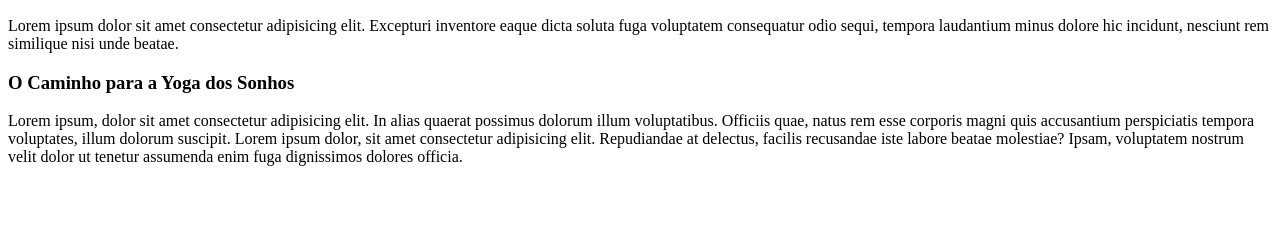
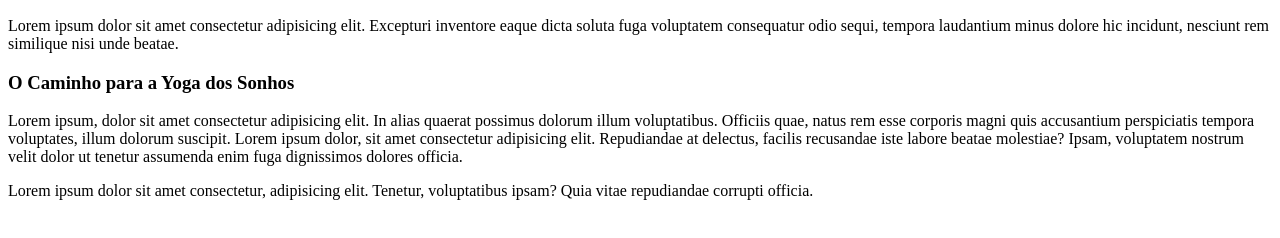
Before and after one commit to Lume-barbosa/projeto-site, a plain HTML site: page index.html in a window 1280 px wide. Shown: the part 110-348 px from the top of the page. Drawn offline with Linux system fonts and the light colour scheme.

Commit message:
exclamacao

```diff
--- a/index.html
+++ b/index.html
@@ -3,7 +3,7 @@
 <head>
     <meta charset="UTF-8">
     <meta name="viewport" content="width=device-width, initial-scale=1.0">
-    <title>Sonhoverso</title>
+    <title>Sonhoverso!</title>
 </head>
 <body>
     <main>
@@ -15,6 +15,8 @@
 
           <h3> O Caminho para a Yoga dos Sonhos</h3>
           <p>Lorem ipsum, dolor sit amet consectetur adipisicing elit. In alias quaerat possimus dolorum illum voluptatibus. Officiis quae, natus rem esse corporis magni quis accusantium perspiciatis tempora voluptates, illum dolorum suscipit. Lorem ipsum dolor, sit amet consectetur adipisicing elit. Repudiandae at delectus, facilis recusandae iste labore beatae molestiae? Ipsam, voluptatem nostrum velit dolor ut tenetur assumenda enim fuga dignissimos dolores officia.</p>
+
+          <p>Lorem ipsum dolor sit amet consectetur, adipisicing elit. Tenetur, voluptatibus ipsam? Quia vitae repudiandae corrupti officia. </p>
     </header>
 
     </main>
```
